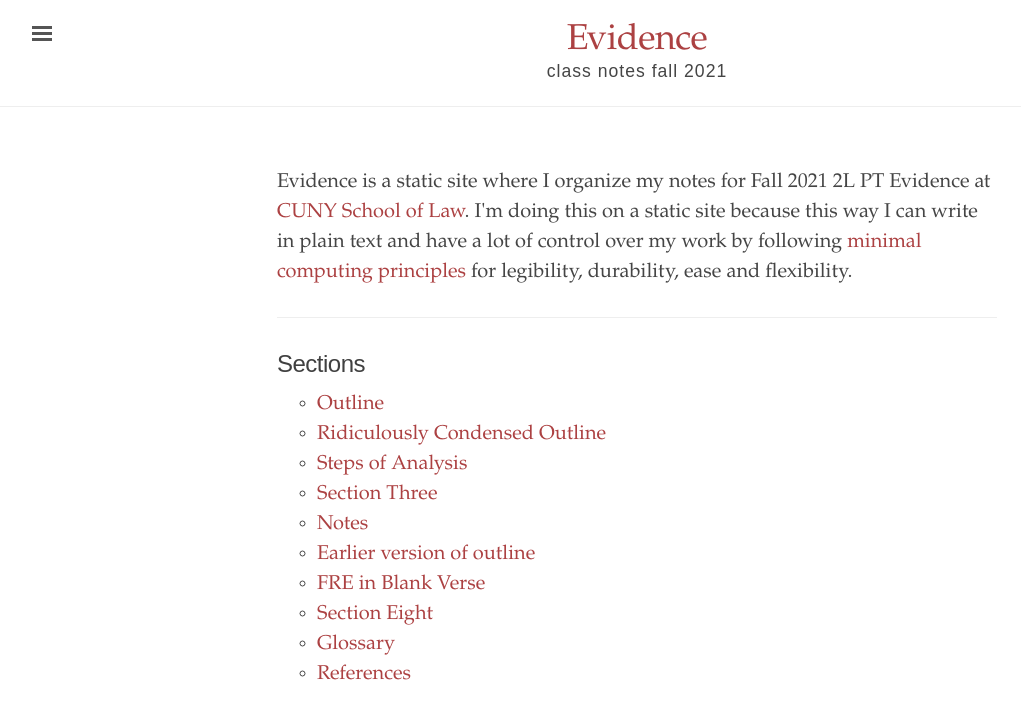
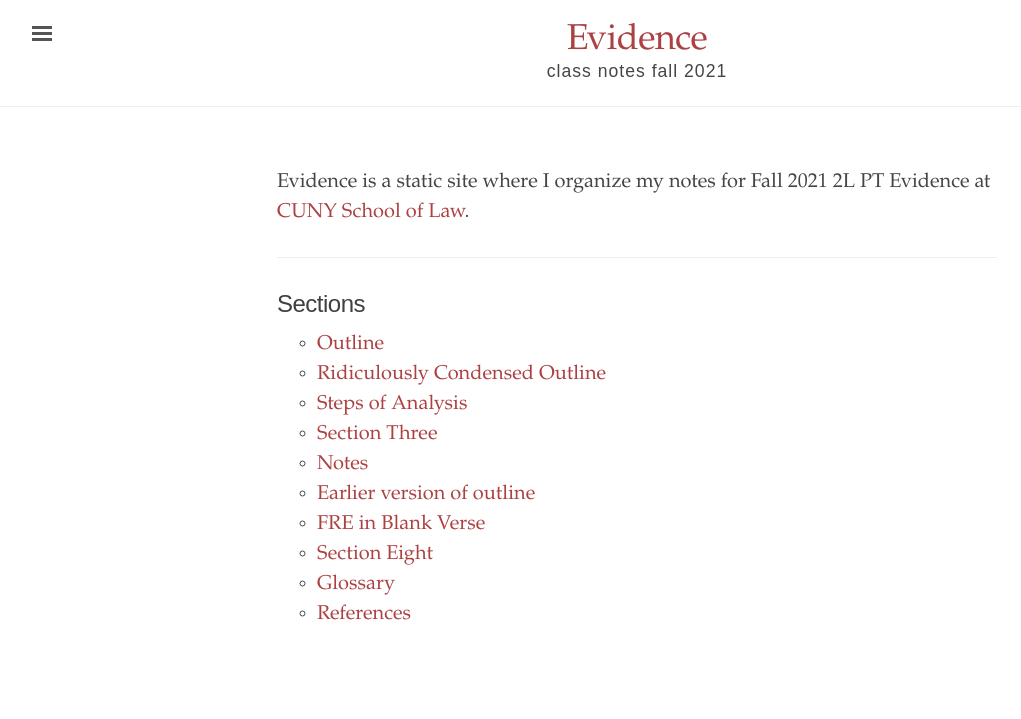
Before and after one commit to binipringle/right-to-be-forgotten, a Jekyll site: the page built from index.html, in a window 1280 px wide. Shown: the top 719 px of the page, without its empty margins (3-1024 px from the left). Built offline with Jekyll 4.4.1, drawn with Linux system fonts in a browser that asks for light colours.

Commit message:
edited index shortened explanation

```diff
--- a/index.html
+++ b/index.html
@@ -5,7 +5,7 @@
 <div class="introduction">
 <p>
 
-  Evidence is a static site where I organize my notes for Fall 2021 2L PT Evidence at <a href="https://www.law.cuny.edu/">CUNY School of Law</a>. I'm doing this on a static site because this way I can write in plain text and have a lot of control over my work by following <a href="http://go-dh.github.io/mincomp/">minimal computing principles</a> for legibility, durability, ease and flexibility.
+  Evidence is a static site where I organize my notes for Fall 2021 2L PT Evidence at <a href="https://www.law.cuny.edu/">CUNY School of Law</a>.
 </p>
 </div>
 
```
